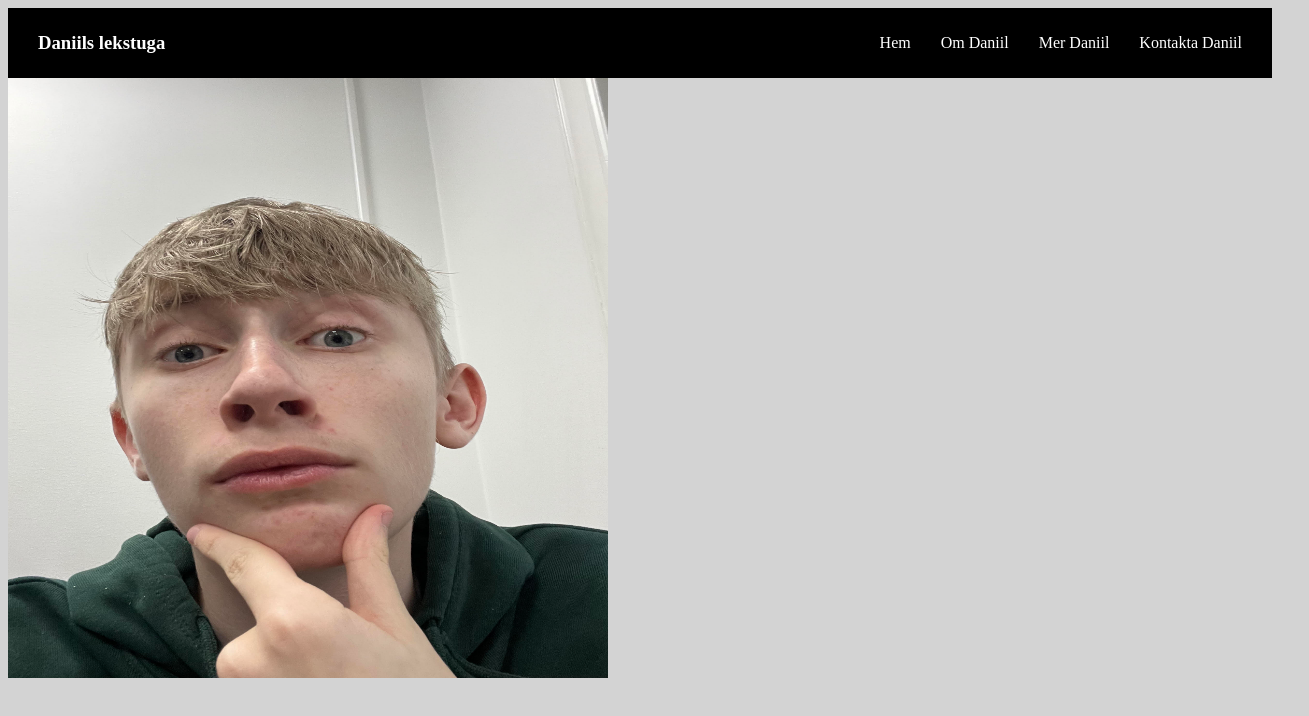
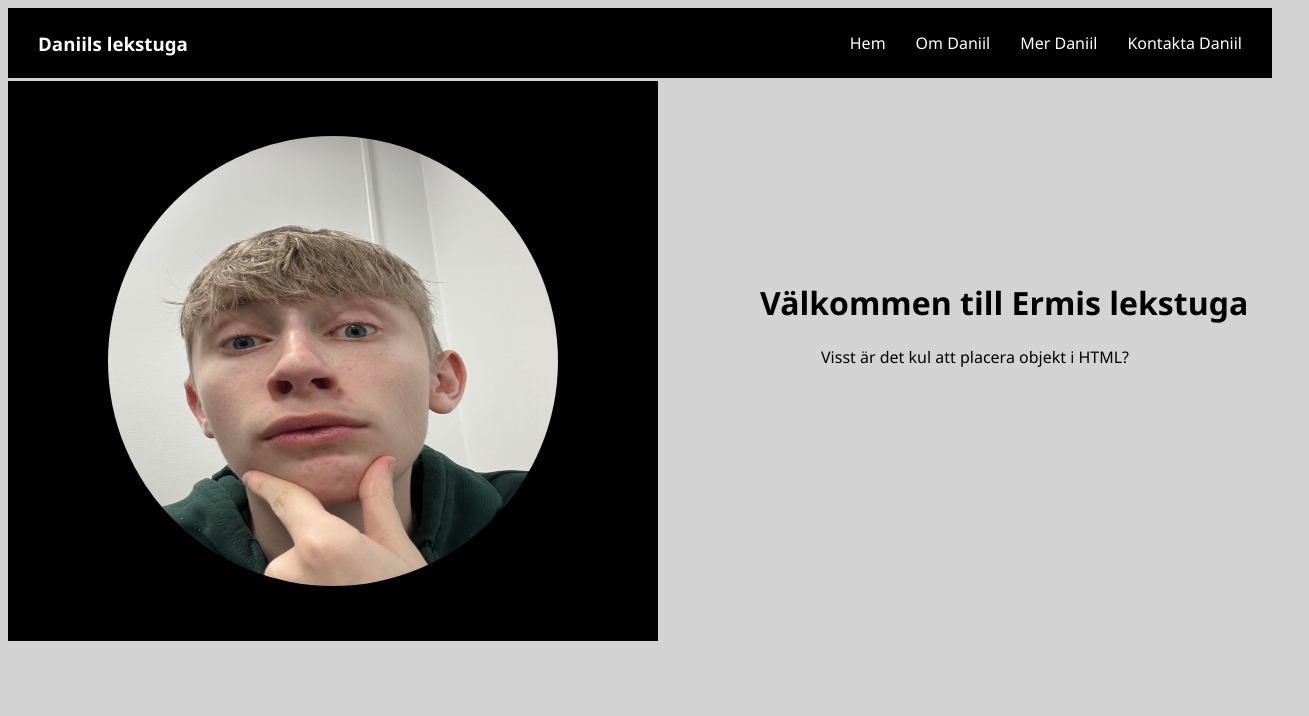
Before and after one commit to bigben-glitch/Daniil-Design, a plain HTML site: page index.html in a window 1280 px wide. Shown: the whole page, 1309 px wide, since content can reach past the window. Drawn offline with Linux system fonts and the light colour scheme.

Commit message:
slut projekt
Jag gjorde färdigt daniils design detta är mitt slutprojekt.

```diff
--- a/index.html
+++ b/index.html
@@ -16,6 +16,8 @@
         <li>Kontakta Daniil</li>
     </ul>
     </div>
-    <img src="Ermis.jpg" alt="" width="600px" height="600px">
+   <div id="Ansikte"> <img src="Ermis.jpg" alt="" width="600px" height="600px"></div>
+  <div id="höger"> <h1>Välkommen till Ermis lekstuga</h1>
+   <p>Visst är det kul att placera objekt i HTML?</p></div>
 </body>
 </html>
--- a/style.css
+++ b/style.css
@@ -1,18 +1,17 @@
-body {
-    background-color: lightgray;
-}
+
 .header {
    background-color: black;
    height: 70px;
    display: flex;
    align-items: center;
-   justify-content: space-between; /* Add this */
-   padding: 0 30px; /* Optional: adds space on left/right */
+   justify-content: space-between;
+   padding: 0 30px;
 }
 .header h3 {
    color: white;
    text-align: center;
    display: flex;
+   font-family: 'Segoe UI', Tahoma, Geneva, Verdana, sans-serif;
 }
 .header ul {
     display: flex;
@@ -27,4 +26,33 @@ body {
     margin-left: 30px;
     font-size: 1rem;
     align-self: center;
+    font-family: 'Segoe UI', Tahoma, Geneva, Verdana, sans-serif;
 }
+#Ansikte {
+    height: 560px;
+    width: 650px;;
+    background-color: black;
+    display: flex;
+    align-items: center;
+    justify-content: center;
+    margin-top: 3px;
+    img {
+        height: 450px;
+        width: 450px;
+        border-radius: 50%;
+        display: block;
+        margin: 0;
+    }}
+#höger {
+    position: absolute;
+    top: 260px;
+    left: 760px;
+    font-family: 'Segoe UI', Tahoma, Geneva, Verdana, sans-serif;
+    p {
+        position: relative;
+        left: 61px;
+}}
+body {
+    overflow: hidden;
+    background-color: lightgray;
+}
```
